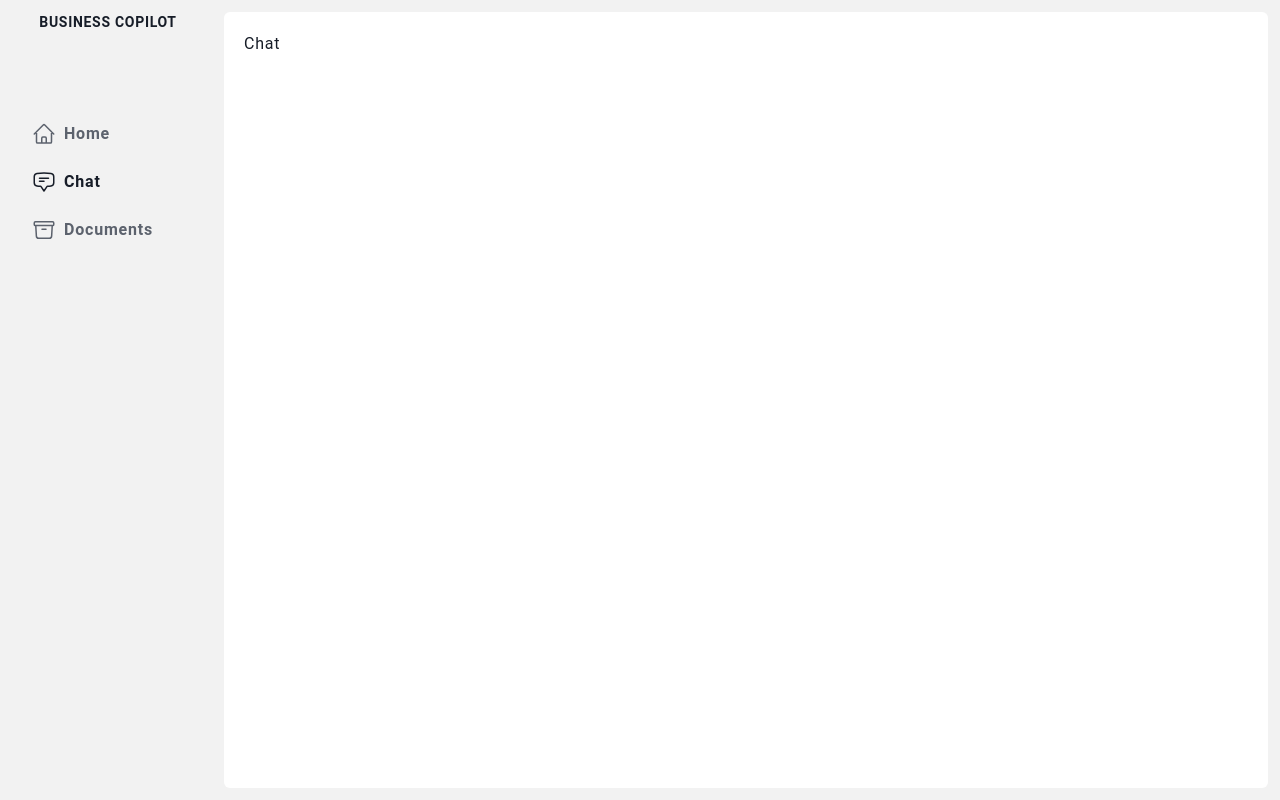
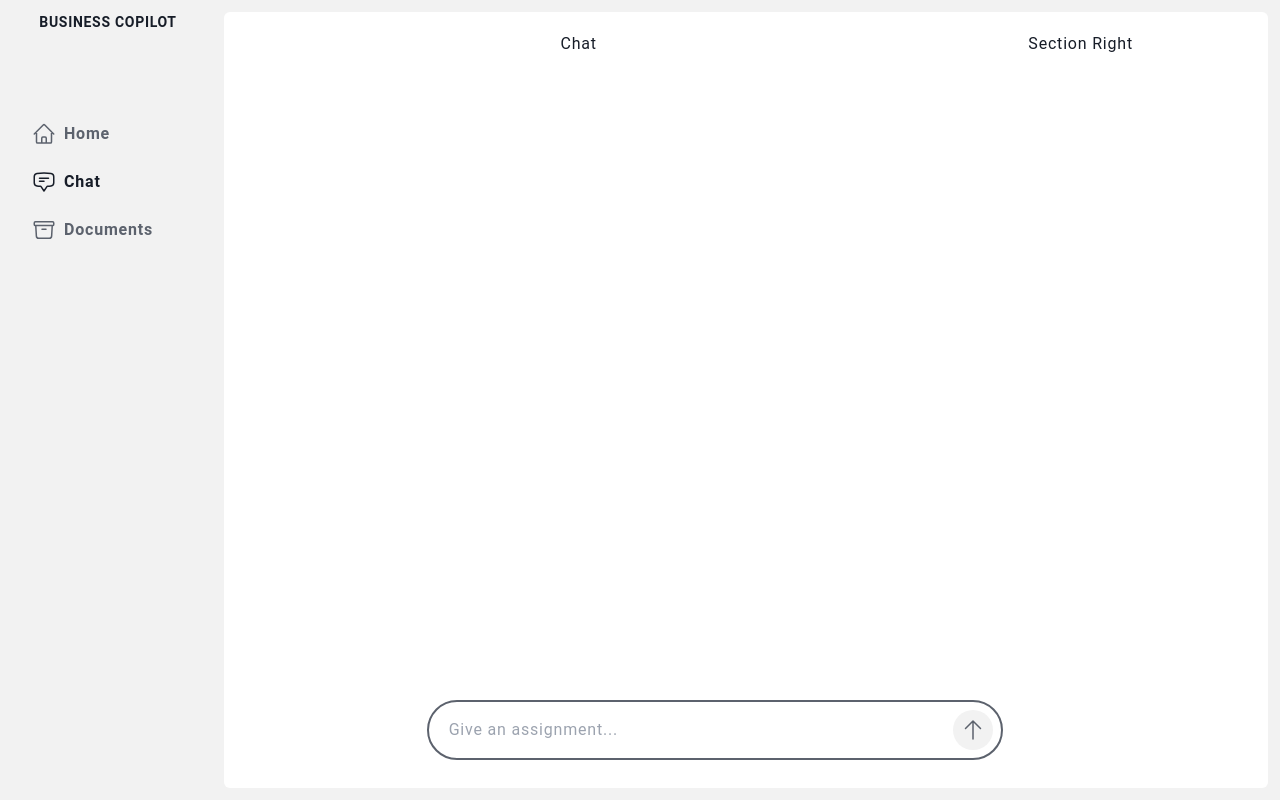
Before and after one commit to zebetul/business-copilot-client, a React (Vite) app: page /chat in a window 1280 px wide. Built offline with nearby package versions, Linux system fonts and the light colour scheme.

Commit message:
Add prop-types package and implement chat functionality

```diff
--- a/package.json
+++ b/package.json
@@ -11,6 +11,7 @@
   },
   "dependencies": {
     "@heroicons/react": "^2.1.1",
+    "prop-types": "^15.8.1",
     "react": "^18.2.0",
     "react-dom": "^18.2.0",
     "react-router-dom": "^6.22.0"
--- a/src/pages/chat/Chat.jsx
+++ b/src/pages/chat/Chat.jsx
@@ -1,8 +1,42 @@
+import { useState } from "react";
+import InputBox from "../../ui/InputBox";
+import { sendPrompt } from "../../services/apiBusinessCopilot";
+
 function Chat() {
+  const [userPrompt, setUserPrompt] = useState("");
+  const [copilotResponse, setCopilotResponse] = useState("");
+
+  const handleUserPrompt = async () => {
+    // Input validation
+    if (userPrompt === "") return console.log("Empty input");
+
+    try {
+      // Send userPrompt to backend
+      const { response } = await sendPrompt(userPrompt);
+      setCopilotResponse(response);
+    } catch (error) {
+      console.error(error);
+    }
+  };
+
   return (
-    <>
-      <h1>Chat</h1>
-    </>
+    <div className="flex flex-row">
+      <section className="section_left h-full w-2/3 max-w-2xl">
+        <h1 className="mb-10 text-center">Chat</h1>
+
+        <p>{copilotResponse}</p>
+
+        <InputBox
+          userPrompt={userPrompt}
+          setUserPrompt={setUserPrompt}
+          handleUserPrompt={handleUserPrompt}
+        />
+      </section>
+
+      <section className="section_right h-full w-1/3">
+        <h1 className="mb-10 text-center">Section Right</h1>
+      </section>
+    </div>
   );
 }
 
--- a/src/pages/documents/Documents.jsx
+++ b/src/pages/documents/Documents.jsx
@@ -15,9 +15,14 @@ function Documents() {
     // Data validation
     if (!file) return console.log("No file selected.");
 
-    const response = await uploadDocument(file);
+    try {
+      // Send file to backend
+      const response = await uploadDocument(file);
 
-    console.log(response.message);
+      console.log(response.message);
+    } catch (error) {
+      console.error(error);
+    }
   };
 
   return (
--- a/src/services/apiBusinessCopilot.js
+++ b/src/services/apiBusinessCopilot.js
@@ -1,6 +1,6 @@
 const API_URL = "http://localhost:5000";
 
-// /memory
+// /documents
 export async function uploadDocument(file) {
   try {
     const formData = new FormData();
@@ -49,9 +49,10 @@ export async function getDocument(id) {
   return data;
 }
 
-// /home
+// /chat
 export async function sendPrompt(prompt) {
-  const response = await fetch(`${API_URL}/home`, {
+  try {
+    const response = await fetch(`${API_URL}/chat`, {
       method: "POST",
       credentials: "include",
       headers: {
@@ -66,7 +67,12 @@ export async function sendPrompt(prompt) {
       throw new Error("Failed sending the prompt");
     }
 
-  const { data } = await response.json();
+    const data = await response.json();
 
     return data;
+  } catch (error) {
+    console.error("Error sending prompt:", error);
+
+    throw error;
   }
+}
--- a/src/ui/AppLayout.jsx
+++ b/src/ui/AppLayout.jsx
@@ -7,7 +7,7 @@ function AppLayout() {
     <div className="h-screen py-3 pe-3 flex bg-bodyColor text-textColor">
       <SideBar />
 
-      <main className="w-full p-5 bg-white rounded-md">
+      <main className="w-full h-full  p-5 bg-white rounded-md overflow-y-auto">
         <Outlet />
       </main>
 
--- /dev/null
+++ b/src/ui/InputBox.jsx
@@ -0,0 +1,32 @@
+import { ArrowUpIcon } from "@heroicons/react/24/outline";
+import PropTypes from "prop-types";
+
+function InputBox({ userPrompt, setUserPrompt, handleUserPrompt }) {
+  return (
+    <div className="fixed w-full max-w-xl bottom-10 left-1/3 p-2 pl-5 flex flex-row border-2 border-textColorLight rounded-full bg-white">
+      <input
+        type="text"
+        placeholder="Give an assignment..."
+        autoComplete="off"
+        className="outline-none text-textColor font-sans w-3/4"
+        value={userPrompt}
+        onChange={(e) => setUserPrompt(e.target.value)}
+      />
+
+      <button
+        className="ms-auto p-2 rounded-full bg-bodyColor"
+        onClick={handleUserPrompt}
+      >
+        <ArrowUpIcon className="h-6 w-6 text-textColorLight" />
+      </button>
+    </div>
+  );
+}
+
+InputBox.propTypes = {
+  userPrompt: PropTypes.string,
+  setUserPrompt: PropTypes.func,
+  handleUserPrompt: PropTypes.func,
+};
+
+export default InputBox;
```
Also changed, not shown: 1 other file (tests, documents, lock files or other folders). Lines whose indentation alone changed are shown as unchanged.
